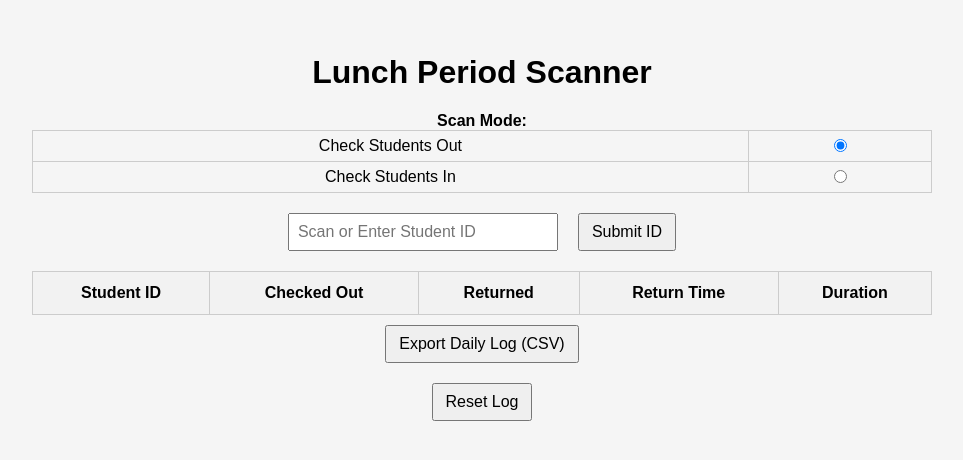
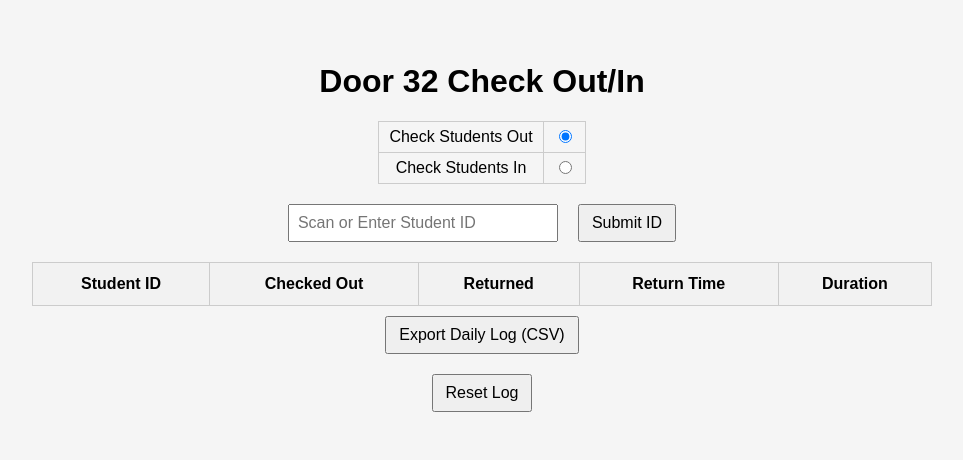
Before and after one commit to Hendricks836/student-scanner, a React (Create React App) app: page / in a window 1280 px wide. Shown: the part 188-648 px from the top of the page, without its empty margins (158-1121 px from the left). Built offline with nearby package versions, Linux system fonts and the light colour scheme.

Commit message:
Updated title to 'Door 32 Check Out/In', removed 'Scan Mode' text, narrowed layout, improved UI styling

```diff
--- a/src/App.js
+++ b/src/App.js
@@ -124,9 +124,8 @@ function App() {
 
   return (
     <div className="App">
-      <h1>Lunch Period Scanner</h1>
-      <div style={{ fontWeight: 'bold' }}>Scan Mode:</div>
-      <table style={{ marginBottom: '10px' }}>
+      <h1>Door 32 Check Out/In</h1>
+      <table style={{ marginBottom: '10px', marginLeft: 'auto', marginRight: 'auto', width: 'fit-content' }}>
         <tbody>
           <tr>
             <td>Check Students Out</td>
```
